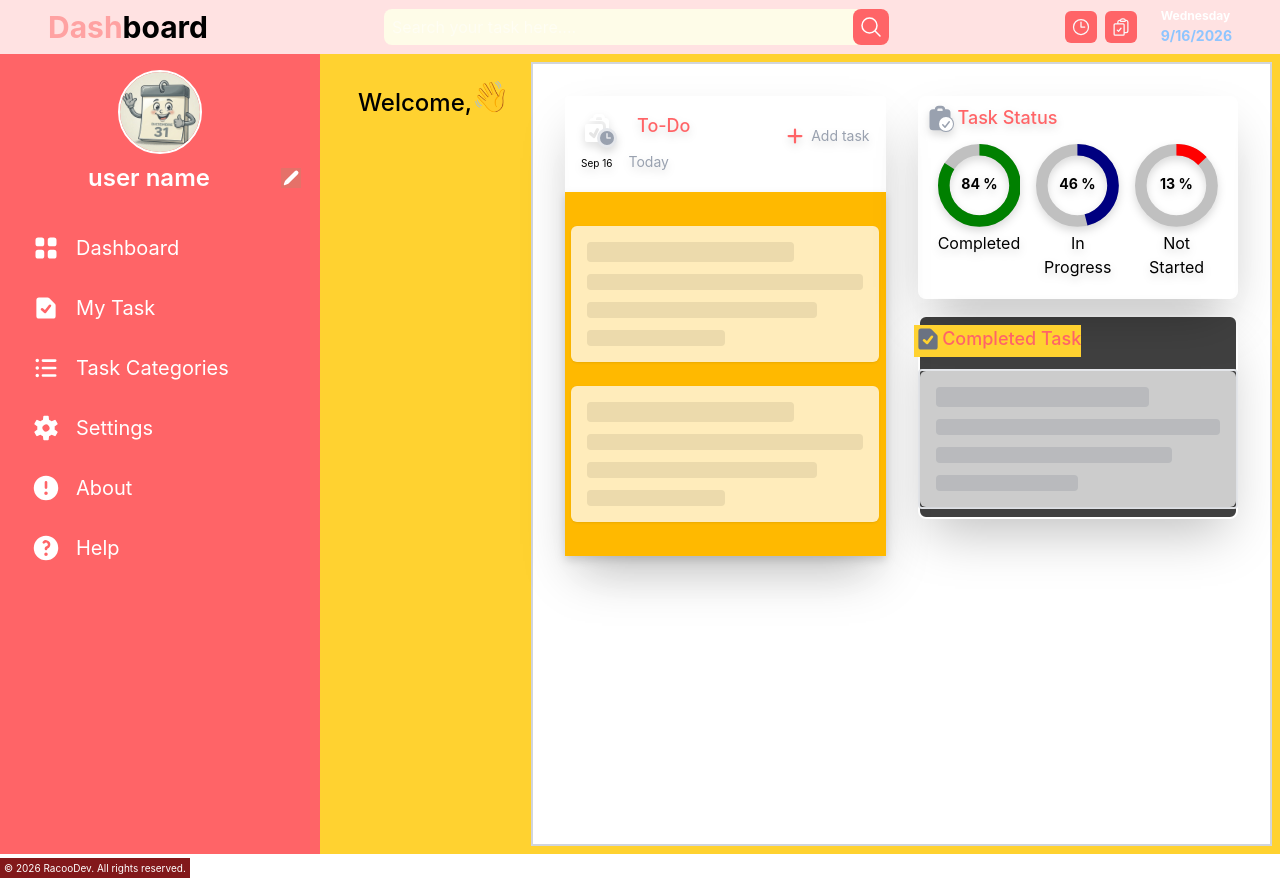
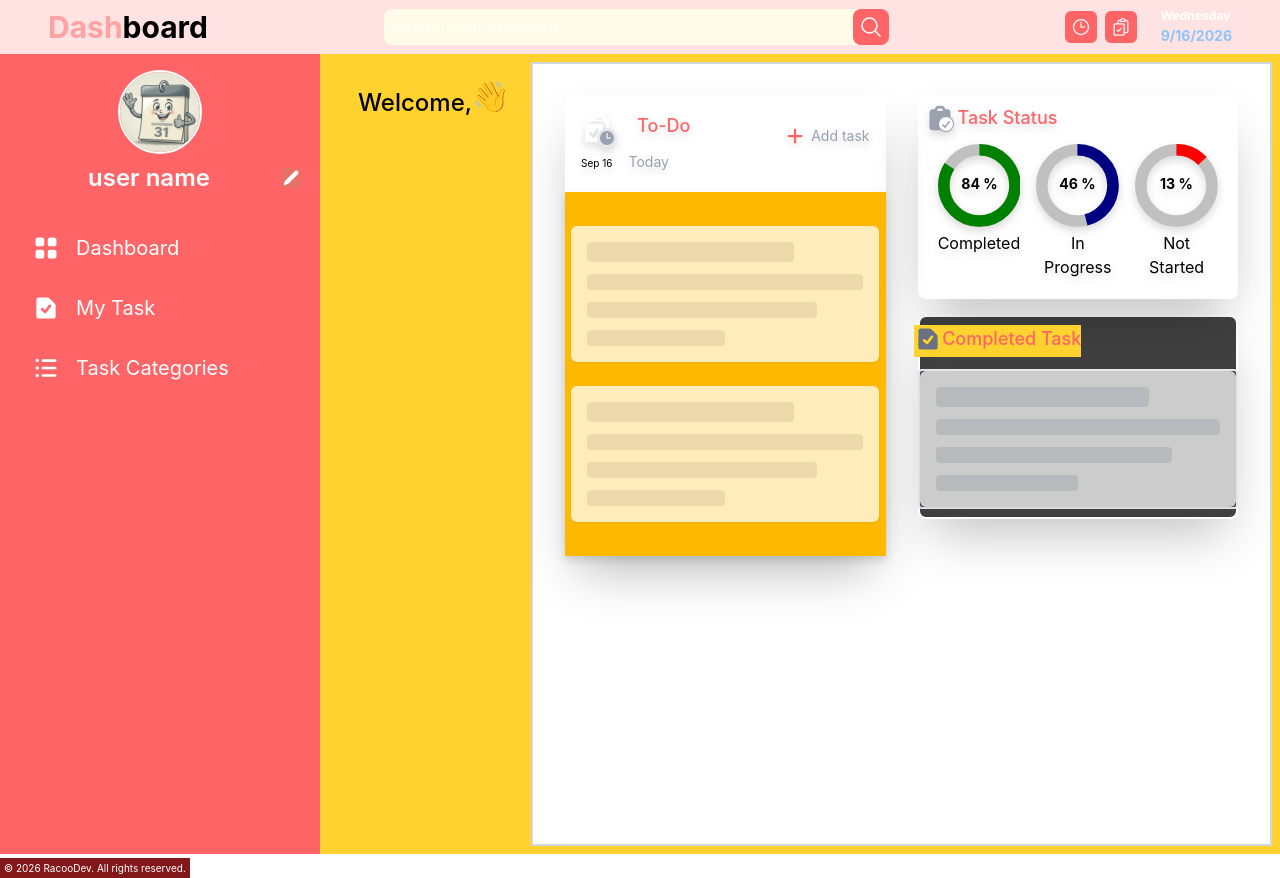
Before and after one commit to karinatuyuc/my-todo-list-React, a React (Vite) app: page / in a window 1280 px wide. Built offline with nearby package versions, Linux system fonts and the light colour scheme.

Commit message:
fix: delete settings, help component

```diff
--- a/src/Dashboard.jsx
+++ b/src/Dashboard.jsx
@@ -11,8 +11,6 @@ import { EditModal } from "./EditModal.jsx";
 import { MyTask } from "./componentes/MyTask.jsx";
 import { DashboardHome } from "./componentes/DashboardHome.jsx";
 import { TaskCategories } from "./componentes/TaskCategories/TaskCategories.jsx";
-import { Settings } from "./componentes/Settings.jsx";
-import { About } from "./componentes/About.jsx";
 
 export default function Dashboard({
   task,
@@ -197,6 +195,7 @@ export default function Dashboard({
                 setSelectedTask={setSelectedTask}
                 selectedTask={selectedTask}
                 setEditTaskModal={setEditTaskModal}
+                onDelete={onDelete}
               />
             ): activeView === "TaskCategories" ? (
               <TaskCategories
@@ -214,11 +213,7 @@ export default function Dashboard({
                setOpenDeleteModal={setOpenDeleteModal}
                openDeleteModal={openDeleteModal}
               />
-            ) : activeView === "Settings" ? (
-              <Settings />
-            ) : (
-              <About />
-            ) }
+            ) : null }
           </main>
         </div>
         <span className="text-[10px] bg-red-900 p-1">
--- a/src/TodoApp.jsx
+++ b/src/TodoApp.jsx
@@ -7,6 +7,7 @@ import SideMenu from "./sideMenu";
 function TodoApp() {
   const [activeView, setActiveView] = useState("dashboard");
 
+  console.log(activeView);
   // states
   const [taskList, setTaskList] = useState(() => {
     const datosGuardados = localStorage.getItem("todo_app_v1");
--- a/src/componentes/Help.jsx
+++ b/src/componentes/Help.jsx
@@ -1,11 +1,12 @@
-import { ExclamationCircleIcon } from "@heroicons/react/24/outline"
-export function Help(){
-
-    return (
-        <>
-         <div>
-            <ExclamationCircleIcon className="w-72 h-72"/>
-         </div>
-        </>
-    )
+export function Help() {
+  return (
+    <>
+      <div className="bg-black h-full">
+        <div
+          className="bg-[url('/public/Avatar/help.webp')]
+                      bg-cover bg-center bg-no-repeat h-screen w-full"
+        ></div>
+      </div>
+    </>
+  );
 }
--- a/src/componentes/MyTask.jsx
+++ b/src/componentes/MyTask.jsx
@@ -77,7 +77,7 @@ function TaskMyTask({ taskList, setDetailsTask, setSelectedTask }) {
 // COMPONENTE PADRE
 export function MyTask({
   task,
-  setDeleteTaskModal,
+  onDelete,
   setEditTaskModal,
   setSelectedTask,
   selectedTask,
@@ -161,7 +161,7 @@ export function MyTask({
           <div className="flex justify-end gap-1 p-1.5 md:p-4">
             <TrashIcon
               className="w-8 h-8 bg-red-400 p-1 rounded-lg md:w-10 md:h-10 text-gray-100 cursor-pointer"
-              onClick={() => setDeleteTaskModal(true)}
+              onClick={() => onDelete(detailsTaks, "task")}
             />
             <PencilSquareIcon
               className="w-8 h-8 bg-red-400 p-1 rounded-sm md:w-10 md:h-10 text-gray-100 cursor-pointer"
--- a/src/componentes/Settings.jsx
+++ b/src/componentes/Settings.jsx
@@ -4,7 +4,7 @@ export function Settings(){
     return (
         <>
         <div className="bg-fuchsia-800">
-           <Cog6ToothIcon className="w-72 h-72"/>
+
         </div>
         </>
     )
--- a/src/sideMenu.jsx
+++ b/src/sideMenu.jsx
@@ -1,15 +1,10 @@
 import { useState } from "react";
 import {
-  ExclamationCircleIcon,
   Bars3Icon,
-  UserCircleIcon,
   Squares2X2Icon,
   DocumentCheckIcon,
   ListBulletIcon,
-  Cog6ToothIcon,
   QuestionMarkCircleIcon,
-  ArrowUturnLeftIcon,
-  XMarkIcon,
   PencilIcon,
   CheckIcon,
 } from "@heroicons/react/16/solid";
@@ -69,7 +64,8 @@ export default function SideMenu({
 
             `}
         >
-          <div className="absolute right-4 top-4 text-xl text-white md:text-2xl lg:hidden">
+          <div className="absolute right-4 top-4 text-xl text-white
+          cursor-pointer md:text-2xl lg:hidden">
             <button onClick={() => setIsOpen(false)}>Close</button>
           </div>
 
@@ -105,8 +101,13 @@ export default function SideMenu({
             </div>
           ) : (
             <div className="flex items-center mt-5 md:mt-7 lg:mt-3">
+              <label
+               htmlFor="username"
+              ></label>
               <input
                 type="text"
+                id="username"
+                name="username"
                 value={inputValue}
                 onChange={(e) => setInputValue(e.target.value)}
                 placeholder="write your username"
@@ -146,21 +147,6 @@ export default function SideMenu({
               <ListBulletIcon className={iconStyles} />
               Task Categories
             </li>
-            <li
-              className={listStyles}
-              onClick={() => { setActiveView("Settings"), setIsOpen(false)}}
-            >
-              <Cog6ToothIcon className={iconStyles} />
-              Settings
-            </li>
-            <li className={listStyles} onClick={() => { setActiveView("About"), setIsOpen(false)}}>
-              <ExclamationCircleIcon className={iconStyles} />
-              About
-            </li>
-            <li className={listStyles} onClick={() => { setActiveView("Help"), setIsOpen(false)}}>
-              <QuestionMarkCircleIcon className={iconStyles} />
-              Help
-            </li>
           </ol>
         </div>
       </div>
```
Also changed, not shown: public/Avatar/help.webp (added).
